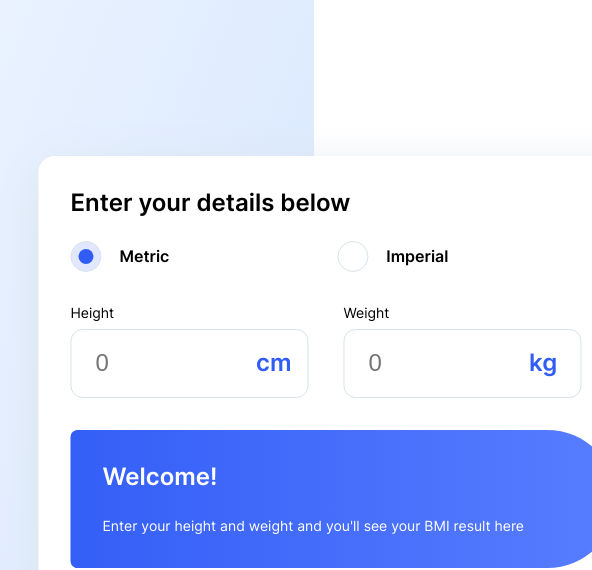
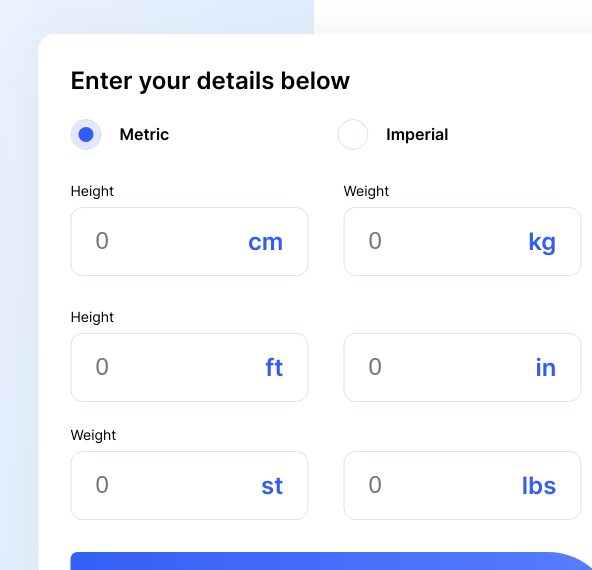
Before and after one commit to Biggboss7/BMI_Calculator, a plain HTML site: page index.html in a window 1280 px wide. Shown: the top 570 px of the page, 688-1280 px from the left. Drawn offline with Linux system fonts and the light colour scheme.

Commit message:
Builds and Styles Elements Structures in ImperAial Scale Mode

```diff
--- a/index.html
+++ b/index.html
@@ -46,14 +46,33 @@
                 </label>
             </div>
             <div class="fieldset-details">
+                <div class="fieldset-details__metric">
                     <label for="heightInCM">
                         Height
-                    <input id="heightInCM" type="number" name="height" value="" placeholder="0">
+                        <input id="heightInCM" type="number" name="height(cm)" value="" placeholder="0">
                     </label>
                     <label for="weightInKG">
                         Weight
-                    <input id="weightInKG" type="number" name="weight" value="" placeholder="0">
+                        <input id="weightInKG" type="number" name="weight(kg)" value="" placeholder="0">
                     </label>
+                </div>
+
+                <div class="fieldset-details__imperial">
+                    <label for="heightInFeet">
+                        Height
+                        <input id="heightInFeet" type="number" name="height(ft)" value="" placeholder="0">
+                    </label>
+                    <label for="heightInInch">
+                        <input id="heightInInch" type="number" name="height(in)" value="" placeholder="0">
+                    </label>
+                    <label for="weightInSt">
+                        Weight
+                        <input id="weightInSt" type="number" name="weight(st)" value="" placeholder="0">
+                    </label>
+                    <label for="weightInLbs">
+                        <input id="weightInLbs" type="number" name="weight(lbs)" value="" placeholder="0">
+                    </label>
+                </div>
             </div>
             <div class="result-summary__container">
                 <div class="result__content">
--- a/style.css
+++ b/style.css
@@ -238,22 +238,29 @@ input[type="radio"]:checked:before {
 }
 
 /* ---------------------------------------- */
-.fieldset-details {
+.fieldset-details__metric,
+.fieldset-details__imperial {
+    margin-bottom: 2rem;
     display: grid;
     grid-template-columns: 1fr 1fr;
-    margin-bottom: 2rem;
+    row-gap: 1.5rem;
 }
 
 .fieldset-details label {
     position: relative;
-    display: grid;
     font-size: .875rem;
+}
+
+label[for="heightInInch"],
+label[for="weightInLbs"] {
+    display: flex;
+    align-items: end;
 }
 
 .fieldset-details label::after {
     position: absolute;
-    top: 47%;
-    left: 68%;
+    top: 48%;
+    right: 22%;
     color: var(--blue-600);
     font-weight: 600;
     font-size: 1.5rem;
@@ -288,6 +295,23 @@ label[for="heightInCM"]::after {
 label[for="weightInKG"]::after {
     content: "kg";
 }
+
+label[for="heightInFeet"]::after {
+    content: "ft";
+}
+
+label[for="heightInInch"]::after {
+    content: "in";
+}
+
+label[for="weightInSt"]::after {
+    content: "st";
+}
+
+label[for="weightInLbs"]::after {
+    content: "lbs";
+}
+
 
 /* -------------------------------------- */
 
```
Lines whose indentation alone changed are shown as unchanged.
